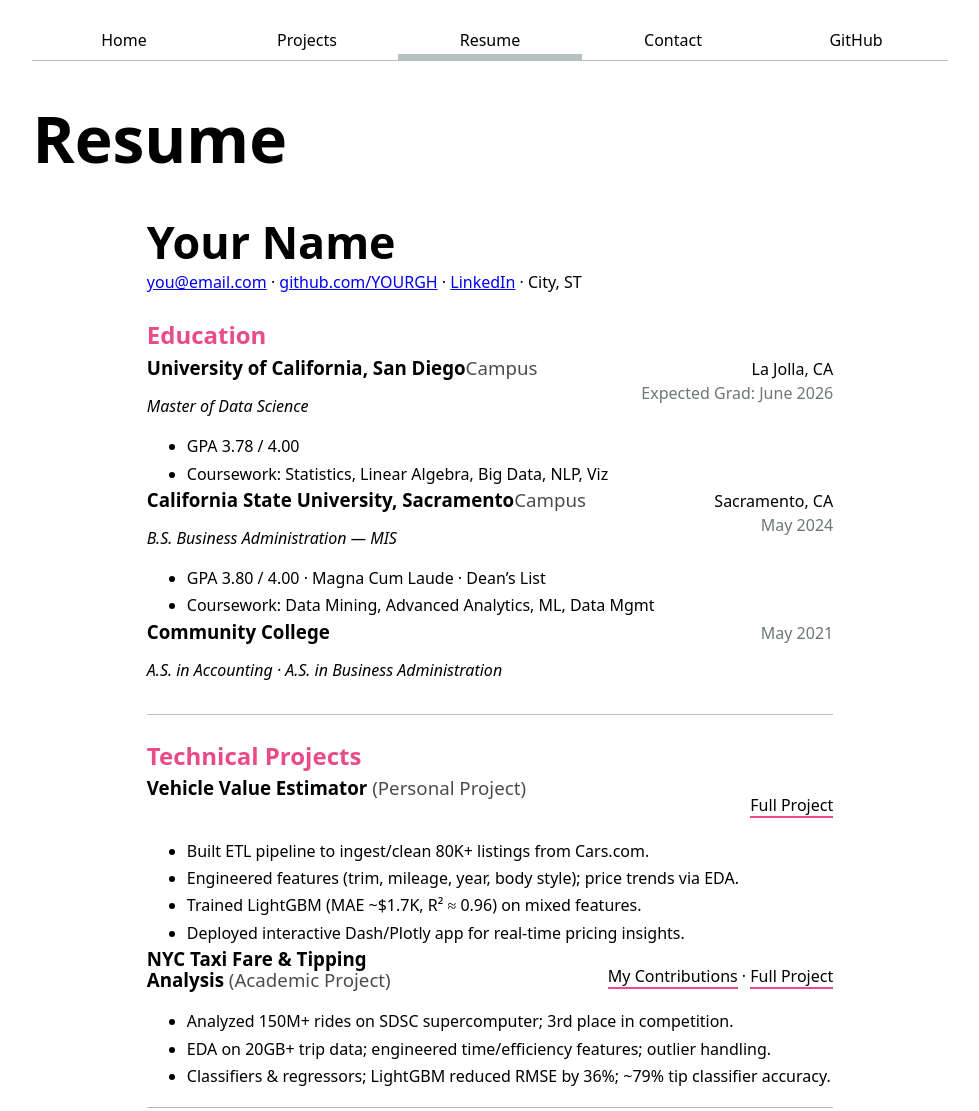
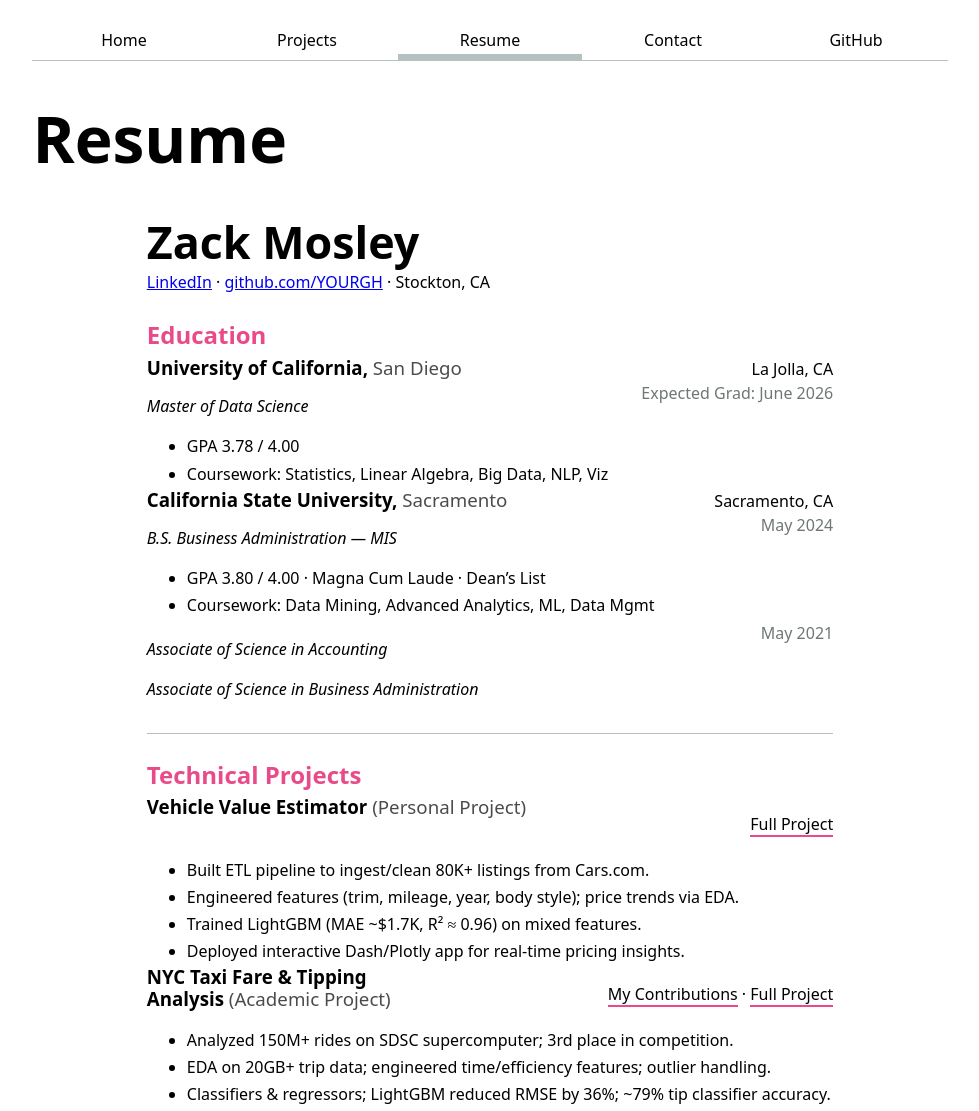
Before and after one commit to zmosDS/portfolio, a plain HTML site: page resume/index.html in a window 1280 px wide. Shown: the top 1111 px of the page, without its empty margins (150-1129 px from the left). Drawn offline with Linux system fonts and the light colour scheme.

Commit message:
Update index.html

```diff
--- a/resume/index.html
+++ b/resume/index.html
@@ -20,11 +20,10 @@
 
     <main class="cv">
     <header class="cv-header">
-      <h1>Your Name</h1>
+      <h1>Zack Mosley</h1>
       <p>
-        <a href="mailto:zmosleymis@gmail.com">you@email.com</a> ·
-        <a href="https://github.com/zmosDS">github.com/YOURGH</a> ·
-        <a href="https://www.linkedin.com/in/zmosMIS">LinkedIn</a> · City, ST
+        <a href="https://www.linkedin.com/in/zmosMIS">LinkedIn</a> ·
+        <a href="https://github.com/zmosDS">github.com/YOURGH</a> · Stockton, CA
       </p>
     </header>
 
@@ -34,7 +33,7 @@
 
       <article class="row">
         <div class="left">
-          <h3>University of California, San Diego<span class="muted">Campus</span></h3>
+          <h3>University of California, <span class="muted">San Diego</span></h3>
           <p><em>Master of Data Science</em></p>
           <ul class="bullets">
             <li>GPA 3.78 / 4.00</li>
@@ -49,7 +48,7 @@
 
       <article class="row">
         <div class="left">
-          <h3>California State University, Sacramento<span class="muted">Campus</span></h3>
+          <h3>California State University, <span class="muted">Sacramento</span></h3>
           <p><em>B.S. Business Administration — MIS</em></p>
           <ul class="bullets">
             <li>GPA 3.80 / 4.00 · Magna Cum Laude · Dean’s List</li>
@@ -64,8 +63,8 @@
 
       <article class="row">
         <div class="left">
-          <h3>Community College</h3>
-          <p><em>A.S. in Accounting · A.S. in Business Administration</em></p>
+          <p><em>Associate of Science in Accounting</em></p>
+          <p><em>Associate of Science in Business Administration</em></p>
         </div>
         <div class="right">
           <p class="date"><time datetime="2021-05">May 2021</time></p>
@@ -116,7 +115,7 @@
       <p><strong>Data:</strong> Big Data, Spark, ETL</p>
     </section>
 
-    <p class="download"><a href="/portfolio/resume/Resume.pdf" download>Download PDF</a></p>
+    <p class="download"><a href="/portfolio/resume/Resume.pdf" download>Download Full Resume PDF</a></p>
   </main>
 </body>
 </html>
```
